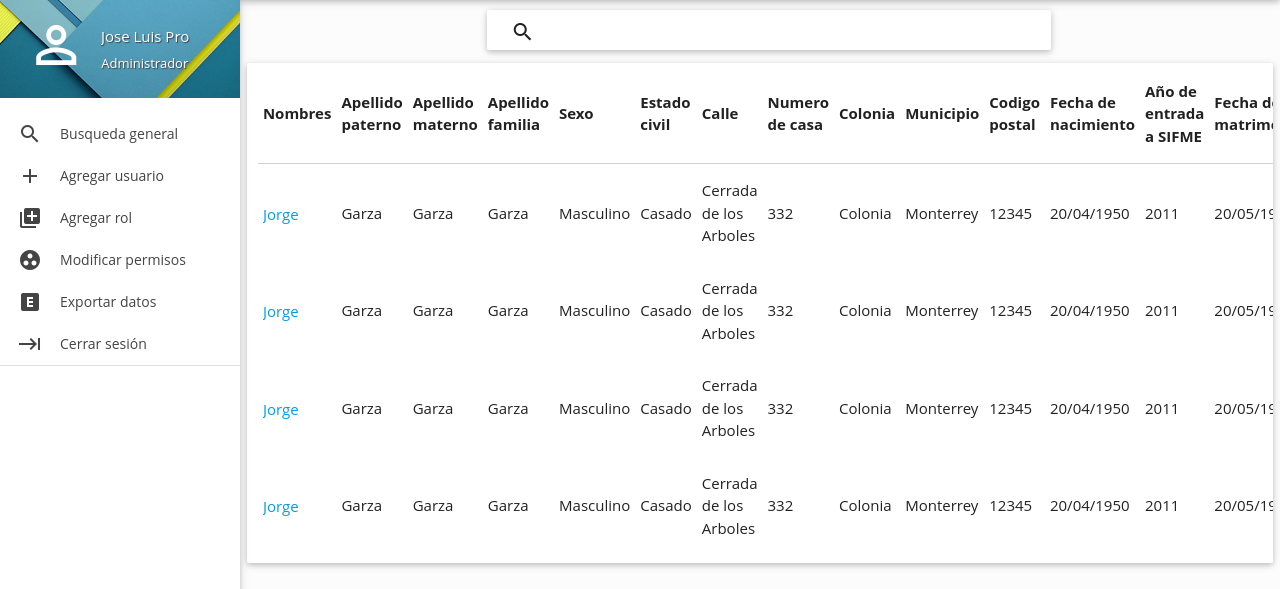
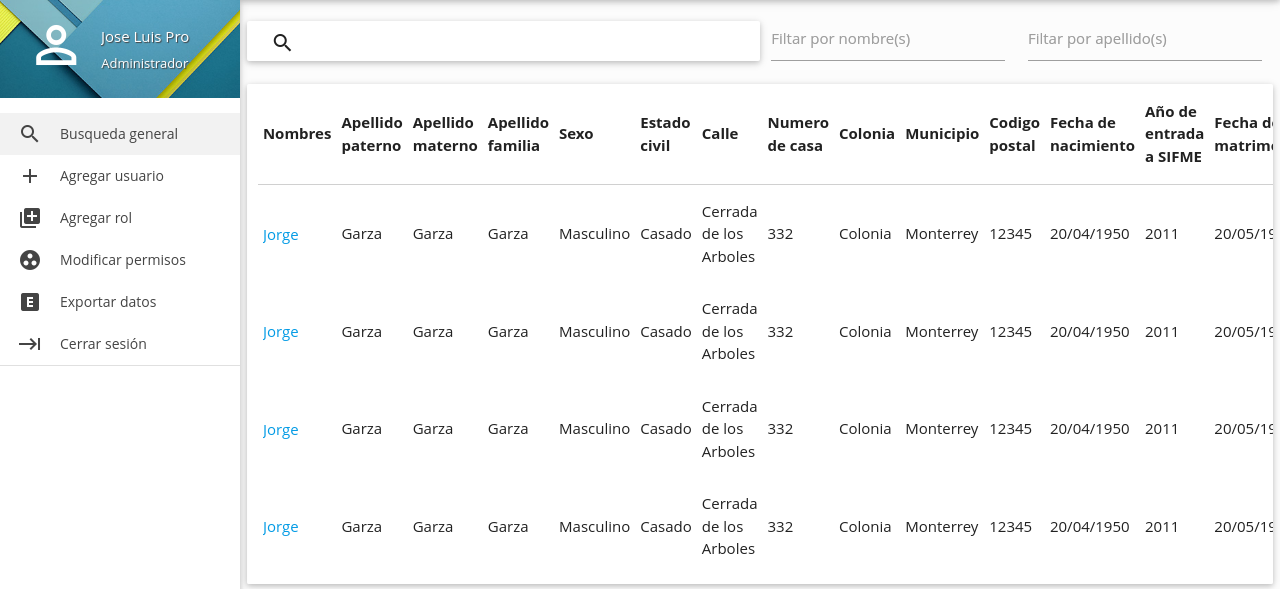
Before and after one commit to Irvel/prototipo-directorio, a PHP site: page / in a window 1280 px wide. Shown: the part 64-653 px from the top of the page. Run offline with PHP 8.4, Linux system fonts and the light colour scheme; some libraries are stand-ins or nearby versions.

Commit message:
Add search filters

```diff
--- a/index.html
+++ b/index.html
@@ -49,7 +49,7 @@
               </div>
             </div>
           </li>
-          <li class="bold"><a href="index.html" class="waves-effect waves-red"><i class="mdi-action-search"></i> Busqueda general</a>
+          <li class="bold active"><a href="index.html" class="waves-effect waves-red"><i class="mdi-action-search"></i> Busqueda general</a>
           </li>
           </li>
           <li class="bold"><a href="index.html" class="waves-effect waves-red"><i class="material-icons">add</i> Agregar usuario</a>
@@ -74,9 +74,17 @@
       <div class="container">
 
         <div class="row">
-          <div class="header-search-wrapper card" id="barra_busqueda">
+          <div class="col s6 header-search-wrapper card" id="barra_busqueda">
             <i class="mdi-action-search active"></i>
             <input name="Search" class="header-search-input z-depth-3" placeholder="Busqueda" type="text">
+          </div>
+          <div class="input-field col s3">
+            <input placeholder="Filtar por nombre(s)" id="first_name" type="text" class="validate">
+            <label for="filtrar-nombres">Filtar por nombre(s)</label>
+          </div>
+          <div class="input-field col s3">
+            <input placeholder="Filtar por apellido(s)" id="filtrar-apellidos" type="text" class="validate">
+            <label for="first_name">Filtar por apellido(s)</label>
           </div>
 
           <div class="col s12 card" id="tabla-usuarios">
--- a/web/css/main.css
+++ b/web/css/main.css
@@ -14,7 +14,7 @@ body{
   clear: both; }
 
 #barra_busqueda {
-  margin-top: 1%;
+  margin-top: 2%;
 }
 
 #tabla-usuarios{
```
